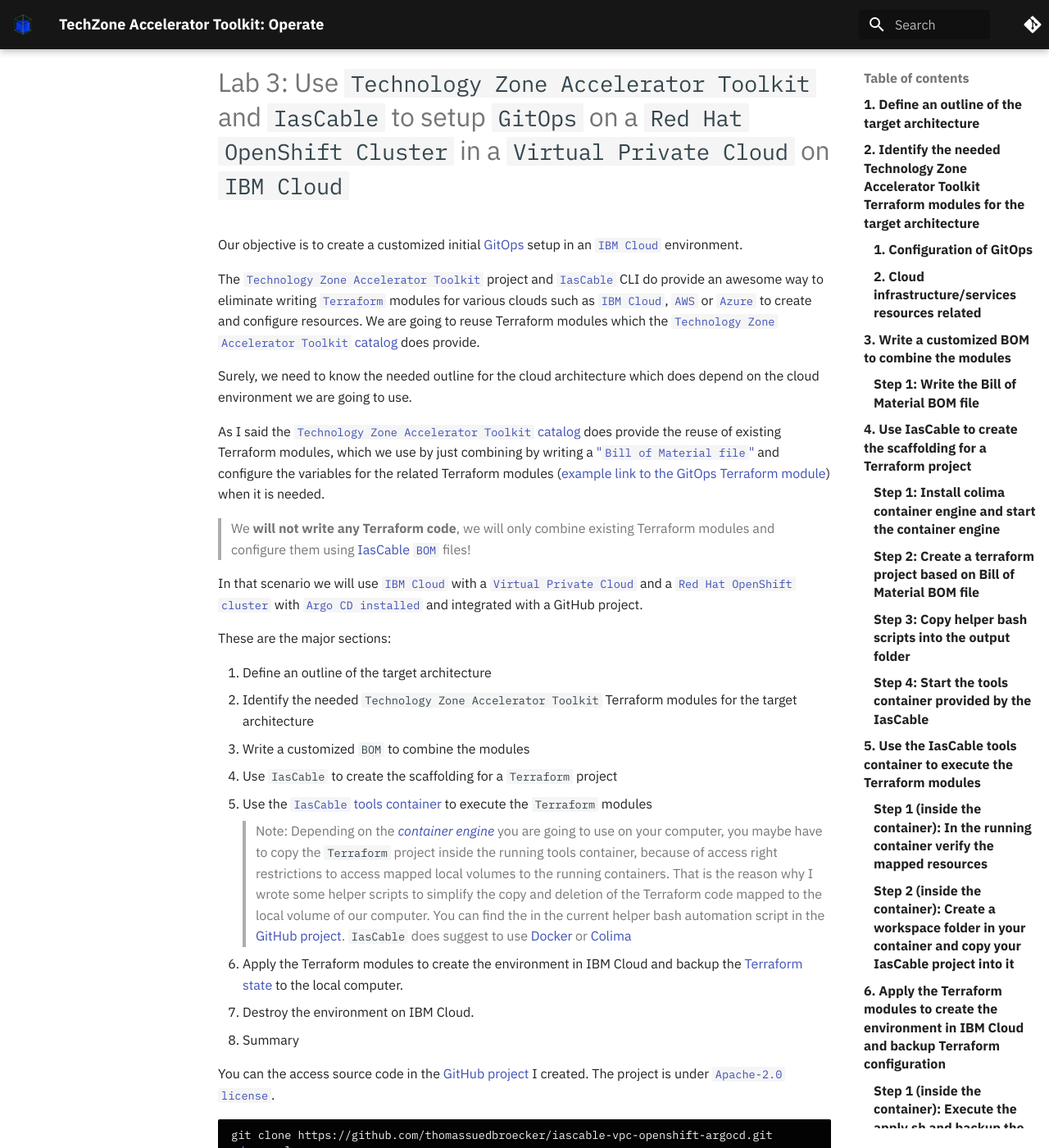
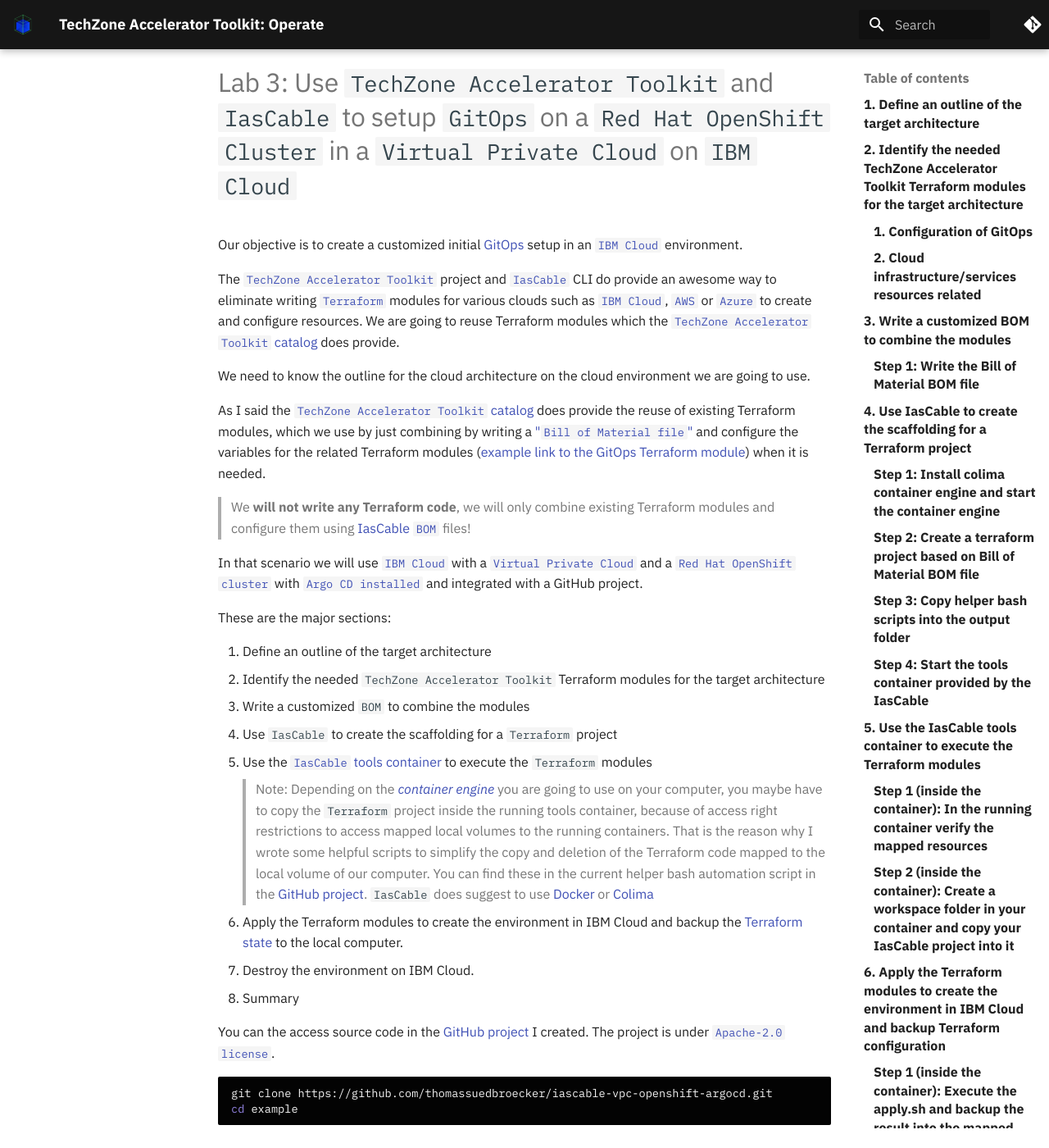
Before and after one commit to cloud-native-toolkit/site-operator-guide, an MkDocs documentation site: the page built from docs/learn/iascable/lab3/index.md, in a window 1280 px wide and 1400 px high. Shown: the whole window at 82% size. Built offline with MkDocs 1.6.1 and Material for MkDocs 9.7.7, drawn with Linux system fonts in a browser that asks for light colours; comment, search, counter and statistics services are not loaded; some of the changed text lies outside the part shown.

Commit message:
Content Review for Lab 1-4 (#28)
* Change Lab 1: Title of  Lab 1

* Changes some language flow to read better

* name change to TechZone Accelerator Toolkit

Signed-off-by: yr2022 <97391955+yr2022@users.noreply.github.com>

Signed-off-by: yr2022 <97391955+yr2022@users.noreply.github.com>

```diff
--- a/docs/learn/iascable/lab3/index.md
+++ b/docs/learn/iascable/lab3/index.md
@@ -1,12 +1,12 @@
-# Lab 3: Use `Technology Zone Accelerator Toolkit` and `IasCable` to setup `GitOps` on a `Red Hat OpenShift Cluster` in a `Virtual Private Cloud` on `IBM Cloud`
+# Lab 3: Use `TechZone Accelerator Toolkit` and `IasCable` to setup `GitOps` on a `Red Hat OpenShift Cluster` in a `Virtual Private Cloud` on `IBM Cloud`
 
 Our objective is to create a customized initial [GitOps](https://www.ibm.com/garage/method/practices/run/gitops/) setup in an [`IBM Cloud`](https://cloud.ibm.com/login) environment.
 
-The [`Technology Zone Accelerator Toolkit`](https://github.com/cloud-native-toolkit/software-everywhere) project and [`IasCable`](https://github.com/cloud-native-toolkit/iascable) CLI do provide an awesome way to eliminate writing [`Terraform`](https://www.terraform.io/) modules for various clouds such as [`IBM Cloud`](https://cloud.ibm.com/login), [`AWS`](https://aws.amazon.com/) or [`Azure`](https://azure.microsoft.com/) to create and configure resources. We are going to reuse Terraform modules which the [`Technology Zone Accelerator Toolkit` catalog](https://modules.cloudnativetoolkit.dev/) does provide.
+The [`TechZone Accelerator Toolkit`](https://github.com/cloud-native-toolkit/software-everywhere) project and [`IasCable`](https://github.com/cloud-native-toolkit/iascable) CLI do provide an awesome way to eliminate writing [`Terraform`](https://www.terraform.io/) modules for various clouds such as [`IBM Cloud`](https://cloud.ibm.com/login), [`AWS`](https://aws.amazon.com/) or [`Azure`](https://azure.microsoft.com/) to create and configure resources. We are going to reuse Terraform modules which the [`TechZone Accelerator Toolkit` catalog](https://modules.cloudnativetoolkit.dev/) does provide.
 
-Surely, we need to know the needed outline for the cloud architecture which does depend on the cloud environment we are going to use.
+We need to know the outline for the cloud architecture on the cloud environment we are going to use.
 
-As I said the [`Technology Zone Accelerator Toolkit` catalog](https://modules.cloudnativetoolkit.dev/) does provide  the reuse of existing Terraform modules, which we use by just combining by writing a ["`Bill of Material file`"](https://github.com/cloud-native-toolkit/iascable) and configure the variables for the related Terraform modules ([example link to the GitOps Terraform module](https://github.com/cloud-native-toolkit/terraform-gitops-cp-bas)) when it is needed.
+As I said the [`TechZone Accelerator Toolkit` catalog](https://modules.cloudnativetoolkit.dev/) does provide  the reuse of existing Terraform modules, which we use by just combining by writing a ["`Bill of Material file`"](https://github.com/cloud-native-toolkit/iascable) and configure the variables for the related Terraform modules ([example link to the GitOps Terraform module](https://github.com/cloud-native-toolkit/terraform-gitops-cp-bas)) when it is needed.
 
 > We **will not write any Terraform code**, we will only combine existing Terraform modules and configure them using [IasCable `BOM`](https://github.com/cloud-native-toolkit/iascable) files!
 
@@ -15,11 +15,11 @@
 These are the major sections:
 
 1. Define an outline of the target architecture
-2. Identify the needed `Technology Zone Accelerator Toolkit` Terraform modules for the target architecture
+2. Identify the needed `TechZone Accelerator Toolkit` Terraform modules for the target architecture
 3. Write a customized `BOM` to combine the modules
 4. Use `IasCable` to create the scaffolding for a `Terraform` project
 5. Use the [`IasCable` tools container](https://quay.io/repository/cloudnativetoolkit/cli-tools?tab=tags) to execute the `Terraform` modules
-  > Note: Depending on the _[container engine](https://github.com/abiosoft/colima)_ you are going to use on your computer, you maybe have to copy the `Terraform` project inside the running tools container, because of access right restrictions to access mapped local volumes to the running containers. That is the reason why I wrote some helper scripts to simplify the copy and deletion of the Terraform code mapped to the local volume of our computer. You can find the in the current helper bash automation script in the [GitHub project](https://github.com/thomassuedbroecker/iascable-vpc-openshift-argocd/tree/main/example). `IasCable` does suggest to use [Docker](https://www.docker.com/) or [Colima](https://github.com/abiosoft/colima)
+  > Note: Depending on the _[container engine](https://github.com/abiosoft/colima)_ you are going to use on your computer, you maybe have to copy the `Terraform` project inside the running tools container, because of access right restrictions to access mapped local volumes to the running containers. That is the reason why I wrote some helpful scripts to simplify the copy and deletion of the Terraform code mapped to the local volume of our computer. You can find these in the current helper bash automation script in the [GitHub project](https://github.com/thomassuedbroecker/iascable-vpc-openshift-argocd/tree/main/example). `IasCable` does suggest to use [Docker](https://www.docker.com/) or [Colima](https://github.com/abiosoft/colima)
 6. Apply the Terraform modules to create the environment in IBM Cloud and backup the [Terraform state](https://www.terraform.io/language/state) to the local computer.
 7. Destroy the environment on IBM Cloud.
 8. Summary
@@ -52,10 +52,10 @@
 
   ![](../../../images/SoftwareEverywhere-OpenShift-Infrastructure.drawio.png)
 
-## 2. Identify the needed `Technology Zone Accelerator Toolkit` Terraform modules for the target architecture
+## 2. Identify the needed `TechZone Accelerator Toolkit` Terraform modules for the target architecture
 
-Let us first define which `Technology Zone Accelerator Toolkit`
-Terraform modules we are going to use for our custom `BOM` file specification. The [`Technology Zone Accelerator Toolkit`](https://github.com/cloud-native-toolkit/software-everywhere) project points to the  [Automated Solutions project](https://github.com/cloud-native-toolkit/automation-solutions) which contains several starting points for various setups, which can be used as a starting point.
+Let us first define which `TechZone Accelerator Toolkit`
+Terraform modules we are going to use for our custom `BOM` file specification. The [`TechZone Accelerator Toolkit`](https://github.com/cloud-native-toolkit/software-everywhere) project points to the  [Automated Solutions project](https://github.com/cloud-native-toolkit/automation-solutions) which contains several starting points for various setups, which can be used as a starting point.
 
 In our case we have two major areas for `Terraform` modules we want to use:
 
@@ -80,7 +80,7 @@
 
 ### Step 1: Write the **Bill of Material** `BOM` file
 
-Now we combine the existing `Terraform` modules we got from the `Technology Zone Accelerator Toolkit catalog` and we specify the variables in the `BOM` file we need to reflect our target architecture.
+Now we combine the existing `Terraform` modules we got from the `TechZone Accelerator Toolkit catalog` and we specify the variables in the `BOM` file we need to reflect our target architecture.
 
 > Note: When we going to use these variables, we must keep in mind that we need to use the names of the variables defined in the `Terraform modules` and we should use `alias: ibm-vpc` to define the  prefix in the `BOM` file.
 
@@ -461,4 +461,4 @@
 
 But, as I said: There was no need to write own Terraform modules in our case.
 
-The [`Technology Zone Accelerator Toolkit`](https://github.com/cloud-native-toolkit/software-everywhere) project and [`IasCable`](https://github.com/cloud-native-toolkit/iascable) project needs some more documentation in the future, I like the power of it and it is under [Apache-2.0 license](https://github.com/cloud-native-toolkit/software-everywhere/blob/main/LICENSE), which means you can use it as your starting point for Technology Zone Accelerator Toolkit with Terraform and contribute to the project.
+The [`TechZone Accelerator Toolkit`](https://github.com/cloud-native-toolkit/software-everywhere) project and [`IasCable`](https://github.com/cloud-native-toolkit/iascable) project needs some more documentation in the future, I like the power of it and it is under [Apache-2.0 license](https://github.com/cloud-native-toolkit/software-everywhere/blob/main/LICENSE), which means you can use it as your starting point for Technology Zone Accelerator Toolkit with Terraform and contribute to the project.
```
Also changed, not shown: docs/learn/iascable/index.md (+2 -2 lines), docs/learn/iascable/lab1/index.md (+10 -10 lines), docs/learn/iascable/lab2/index.md (+3 -3 lines).
